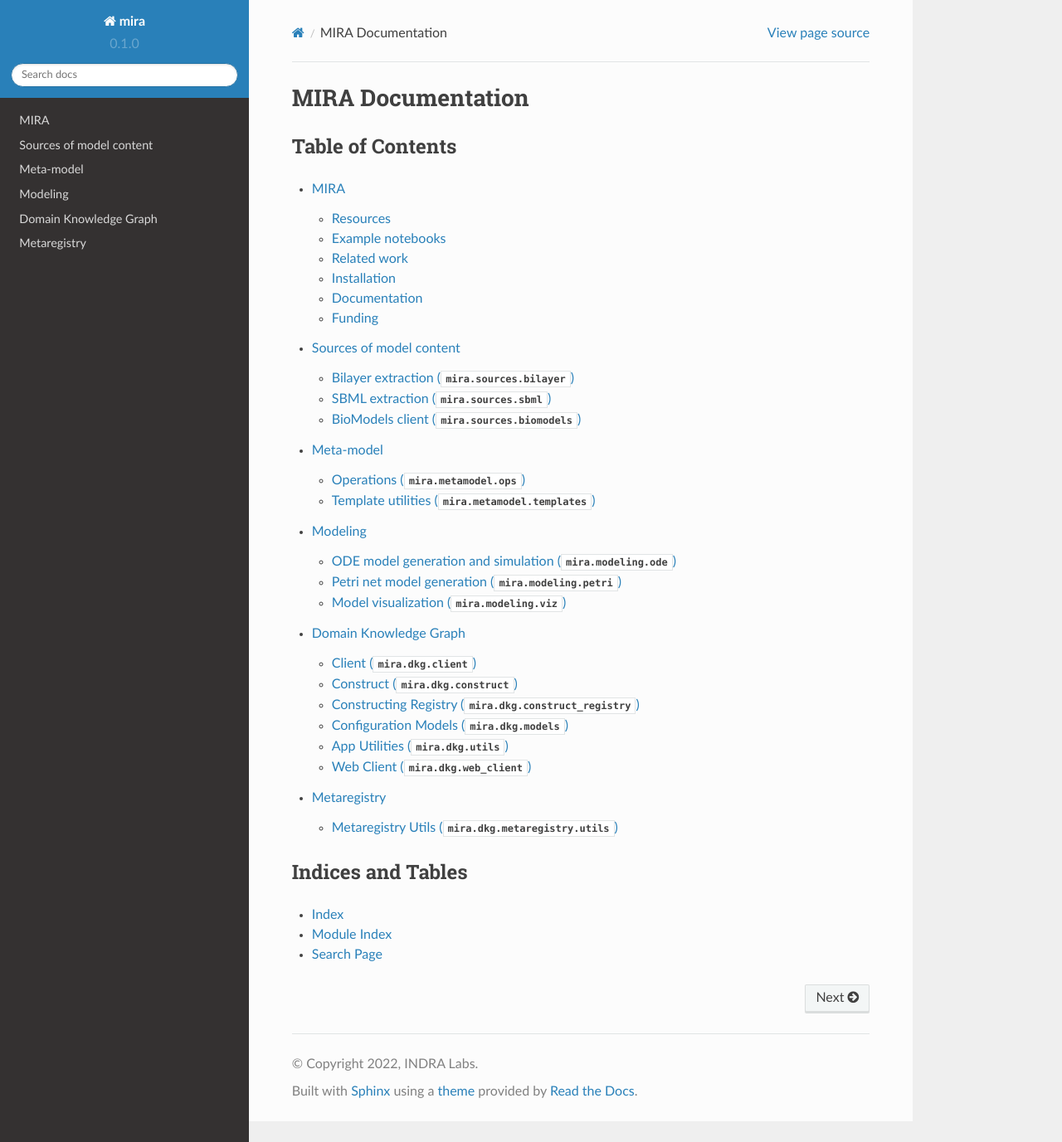
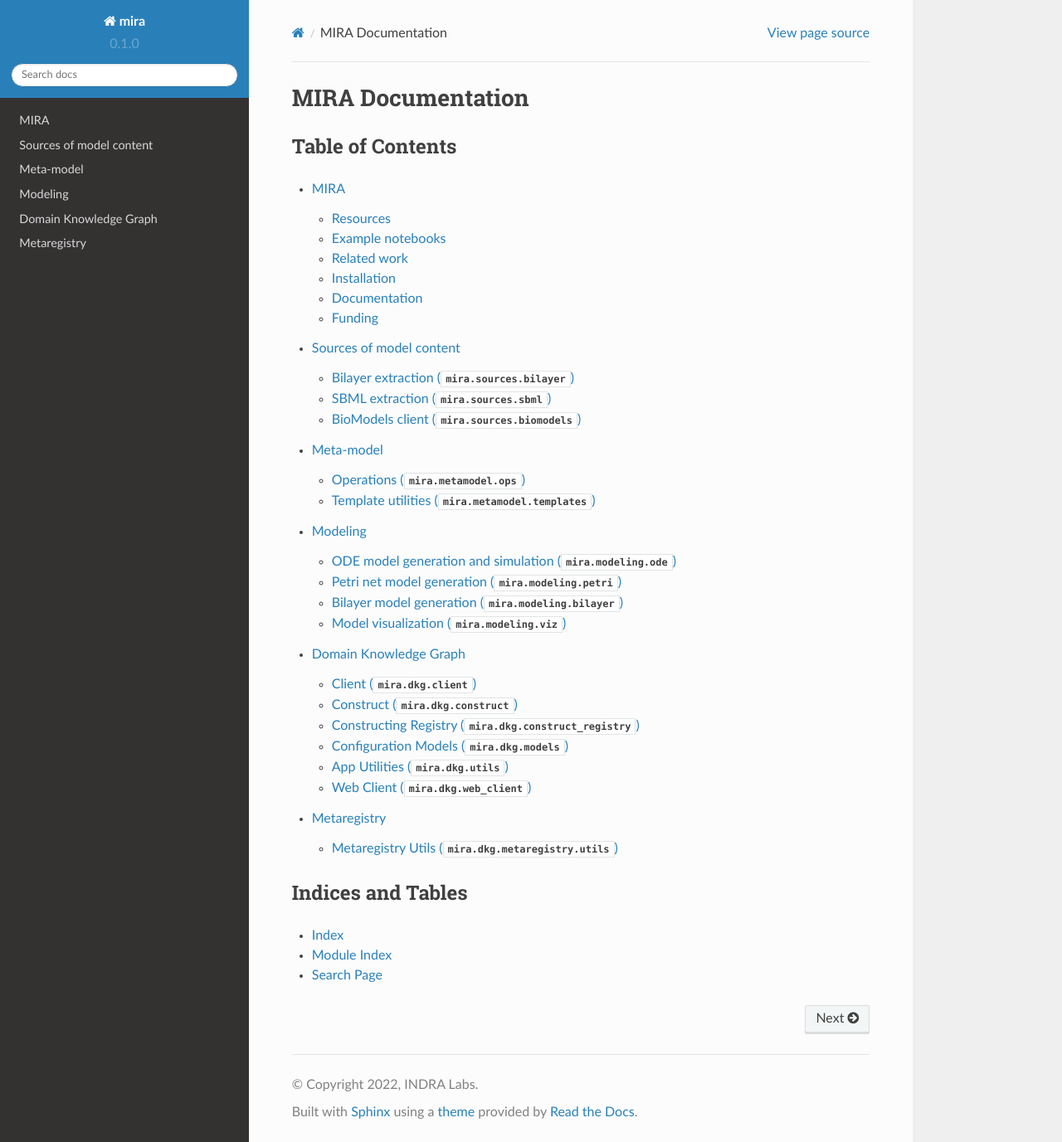
Before and after one commit to gyorilab/mira, a Sphinx documentation site: the page built from docs/source/index.rst, in a window 1280 px wide and 1377 px high. Shown: the whole window at 83% size. Built offline with Sphinx 7.4.7 and the Read the Docs theme 2.0.0, drawn with Linux system fonts in a browser that asks for light colours.

Commit message:
Add to documentation

```diff
--- a/docs/source/modeling.rst
+++ b/docs/source/modeling.rst
@@ -16,6 +16,12 @@ Petri net model generation (:py:mod:`mira.modeling.petri`)
     :members:
     :show-inheritance:
 
+Bilayer model generation (:py:mod:`mira.modeling.bilayer`)
+----------------------------------------------------------
+.. automodule:: mira.modeling.bilayer
+    :members:
+    :show-inheritance:
+
 Model visualization (:py:mod:`mira.modeling.viz`)
 -------------------------------------------------
 .. automodule:: mira.modeling.viz
```
